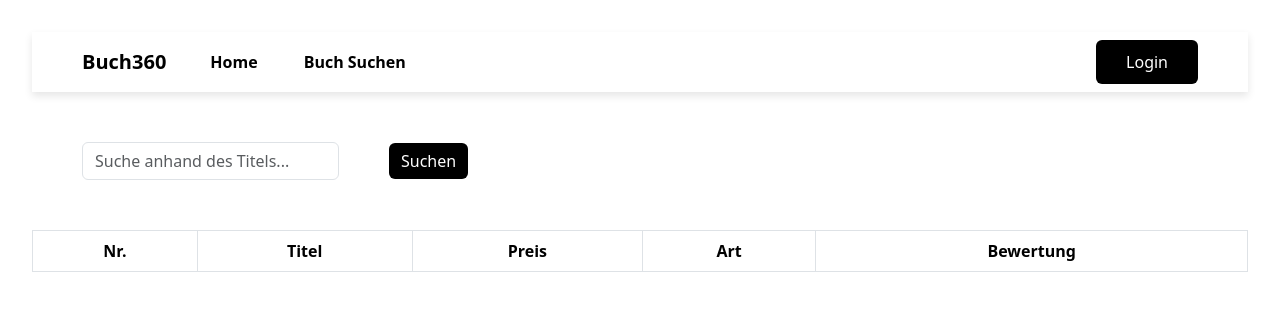
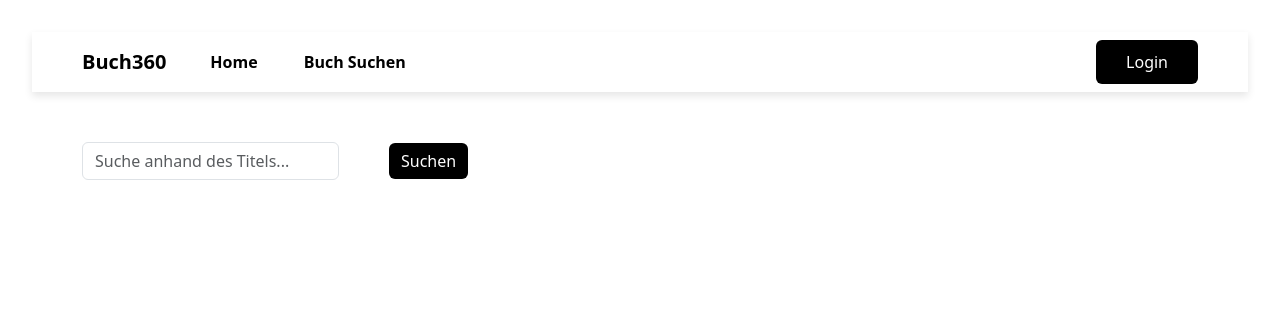
Before and after one commit to Atomfried13/swe_abgabe_2_webserver, a React (Vite) app: page / in a window 1280 px wide. Shown: the top 310 px of the page. Built offline with nearby package versions, Linux system fonts and the light colour scheme.

Commit message:
Add: Anzeigen der Tabelle erst beim Suchen
Die Tabelle wird jetzt erst angezeigt, wenn der Button Suchen angeklickt wurde und entsprechend Daten vorhanden sind. Es muss jedoch noch hinzugefügt werden, dass eine Meldung (alert) kommt wenn es keine Sucherergebnisse gibt.

```diff
--- a/src/pages/BuchSuchen.tsx
+++ b/src/pages/BuchSuchen.tsx
@@ -8,6 +8,7 @@ import { axiosInstance } from '../Controller/getAxiosInstance';
 const BuchSuchen = () => {
 	const [data, set] = useState(null);
 	const [titel, setTitel] = useState('');
+	const [showTable, setShowTable] = useState(false);
 
 	const fetchTitel = async () => {
 		try {
@@ -29,6 +30,7 @@ const BuchSuchen = () => {
 		`,
 			});
 			set(response.data);
+			setShowTable(true);
 			console.log(response.data);
 		} catch (err: unknown) {
 			console.log('Fehler, genauere Fehlermeldung noch nicht vorhanden, schaue in die Konsole des Browsers');
@@ -53,6 +55,7 @@ const BuchSuchen = () => {
 			</Form>
 			<Button onClick={handleSearchClick_Titel} className="suchen-btn">Suchen</Button>
 		</div>
+		{showTable && data &&
 		<Table striped bordered hover>
 			<thead>
 				<tr>
@@ -74,7 +77,7 @@ const BuchSuchen = () => {
 					</tr>
 				))}
 			</tbody>
-		</Table></>
+		</Table>}</>
 	);
 };
 
```
